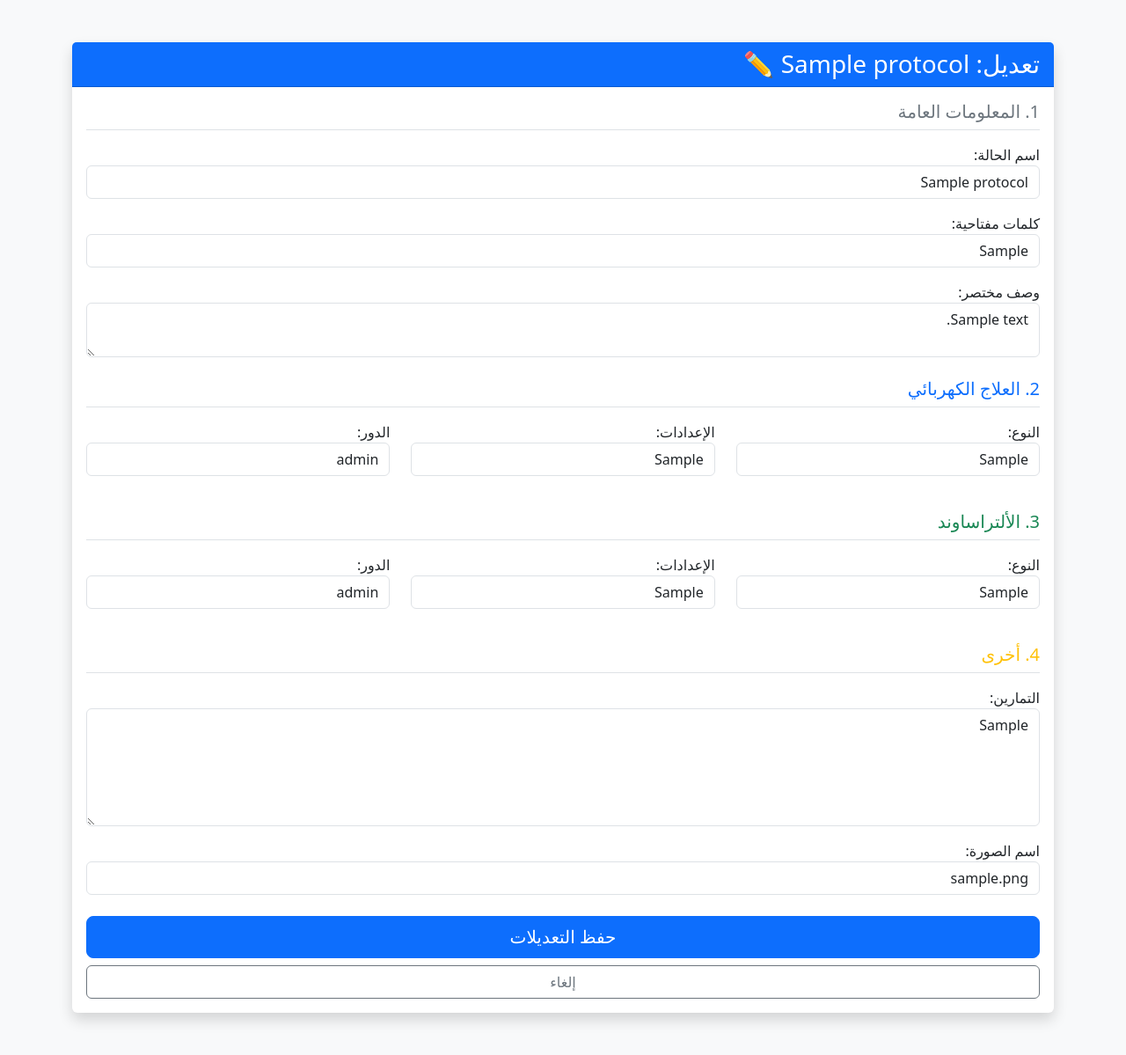
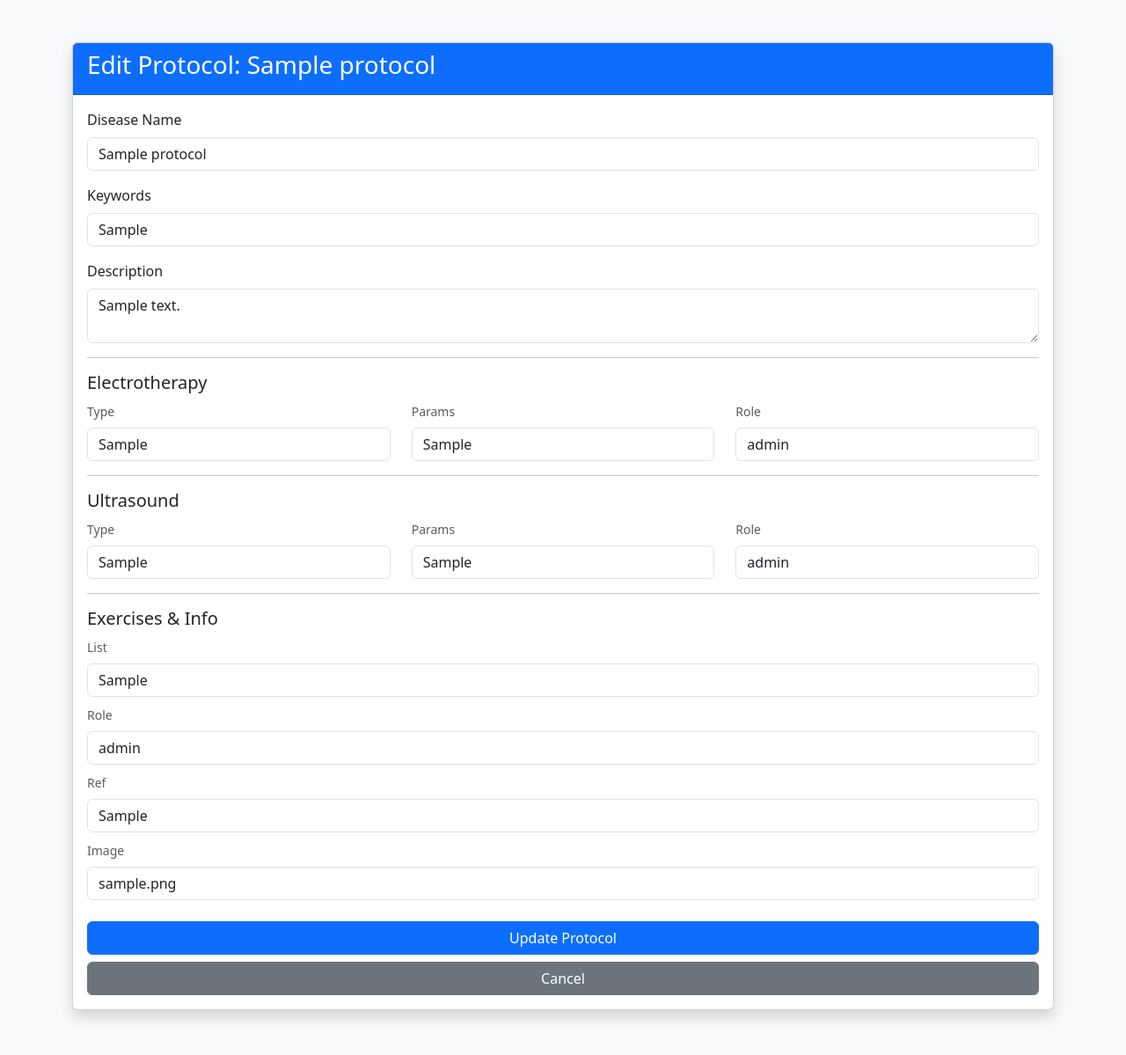
Before and after one commit to abohamza122025-a11y/PhysioExpert-Pro, a Flask app: page /admin/edit/1 in a window 1280 px wide. Shown: the whole page at 88% size. After the commit the page ends 1159 px from the top, so only its background shows below. Run offline with Flask 3, Linux system fonts and the light colour scheme; a user stored in the database is signed in; tables that the repository leaves empty hold one stand-in row (values such as "Sample post").

Commit message:
Update edit_protocol.html

```diff
--- a/templates/edit_protocol.html
+++ b/templates/edit_protocol.html
@@ -1,81 +1,64 @@
 <!DOCTYPE html>
-<html lang="ar" dir="rtl">
+<html lang="en">
 <head>
     <meta charset="UTF-8">
-    <title>تعديل البروتوكول</title>
+    <meta name="viewport" content="width=device-width, initial-scale=1.0">
+    <title>Edit Protocol</title>
     <link href="https://cdn.jsdelivr.net/npm/bootstrap@5.3.0/dist/css/bootstrap.min.css" rel="stylesheet">
 </head>
 <body class="bg-light">
-<div class="container py-5 text-end">
-    <div class="card shadow border-0">
+
+<div class="container mt-5 mb-5">
+    <div class="card shadow">
         <div class="card-header bg-primary text-white">
-            <h3 class="mb-0">تعديل: {{ protocol.disease_name }} ✏️</h3>
+            <h3>Edit Protocol: {{ protocol.disease_name }}</h3>
         </div>
         <div class="card-body">
             <form method="POST">
-                <h5 class="text-secondary border-bottom pb-2 mb-3">1. المعلومات العامة</h5>
                 <div class="mb-3">
-                    <label>اسم الحالة:</label>
+                    <label class="form-label">Disease Name</label>
                     <input type="text" name="disease_name" class="form-control" value="{{ protocol.disease_name }}" required>
                 </div>
+
                 <div class="mb-3">
-                    <label>كلمات مفتاحية:</label>
+                    <label class="form-label">Keywords</label>
                     <input type="text" name="keywords" class="form-control" value="{{ protocol.keywords }}">
                 </div>
+
                 <div class="mb-3">
-                    <label>وصف مختصر:</label>
+                    <label class="form-label">Description</label>
                     <textarea name="description" class="form-control" rows="2">{{ protocol.description }}</textarea>
                 </div>
 
-                <h5 class="text-primary border-bottom pb-2 mb-3 mt-4">2. العلاج الكهربائي</h5>
-                <div class="row">
-                    <div class="col-md-4 mb-3">
-                        <label>النوع:</label>
-                        <input type="text" name="estim_type" class="form-control" value="{{ protocol.estim_type }}">
-                    </div>
-                    <div class="col-md-4 mb-3">
-                        <label>الإعدادات:</label>
-                        <input type="text" name="estim_params" class="form-control" value="{{ protocol.estim_params }}">
-                    </div>
-                    <div class="col-md-4 mb-3">
-                        <label>الدور:</label>
-                        <input type="text" name="estim_role" class="form-control" value="{{ protocol.estim_role }}">
-                    </div>
+                <hr>
+                <h5>Electrotherapy</h5>
+                <div class="row mb-3">
+                    <div class="col-md-4"><label class="form-label small text-muted">Type</label><input type="text" name="estim_type" class="form-control" value="{{ protocol.estim_type }}"></div>
+                    <div class="col-md-4"><label class="form-label small text-muted">Params</label><input type="text" name="estim_params" class="form-control" value="{{ protocol.estim_params }}"></div>
+                    <div class="col-md-4"><label class="form-label small text-muted">Role</label><input type="text" name="estim_role" class="form-control" value="{{ protocol.estim_role }}"></div>
                 </div>
 
-                <h5 class="text-success border-bottom pb-2 mb-3 mt-4">3. الألتراساوند</h5>
-                <div class="row">
-                    <div class="col-md-4 mb-3">
-                        <label>النوع:</label>
-                        <input type="text" name="us_type" class="form-control" value="{{ protocol.us_type }}">
-                    </div>
-                    <div class="col-md-4 mb-3">
-                        <label>الإعدادات:</label>
-                        <input type="text" name="us_params" class="form-control" value="{{ protocol.us_params }}">
-                    </div>
-                    <div class="col-md-4 mb-3">
-                        <label>الدور:</label>
-                        <input type="text" name="us_role" class="form-control" value="{{ protocol.us_role }}">
-                    </div>
+                <hr>
+                <h5>Ultrasound</h5>
+                <div class="row mb-3">
+                    <div class="col-md-4"><label class="form-label small text-muted">Type</label><input type="text" name="us_type" class="form-control" value="{{ protocol.us_type }}"></div>
+                    <div class="col-md-4"><label class="form-label small text-muted">Params</label><input type="text" name="us_params" class="form-control" value="{{ protocol.us_params }}"></div>
+                    <div class="col-md-4"><label class="form-label small text-muted">Role</label><input type="text" name="us_role" class="form-control" value="{{ protocol.us_role }}"></div>
                 </div>
 
-                <h5 class="text-warning border-bottom pb-2 mb-3 mt-4">4. أخرى</h5>
-                <div class="mb-3">
-                    <label>التمارين:</label>
-                    <textarea name="exercises_list" class="form-control" rows="5">{{ protocol.exercises_list }}</textarea>
-                </div>
-                <div class="mb-3">
-                    <label>اسم الصورة:</label>
-                    <input type="text" name="electrode_image" class="form-control" value="{{ protocol.electrode_image }}">
-                </div>
+                <hr>
+                <h5>Exercises & Info</h5>
+                <div class="mb-2"><label class="form-label small text-muted">List</label><input type="text" name="exercises_list" class="form-control" value="{{ protocol.exercises_list }}"></div>
+                <div class="mb-2"><label class="form-label small text-muted">Role</label><input type="text" name="exercises_role" class="form-control" value="{{ protocol.exercises_role }}"></div>
+                <div class="mb-2"><label class="form-label small text-muted">Ref</label><input type="text" name="source_ref" class="form-control" value="{{ protocol.source_ref }}"></div>
+                <div class="mb-2"><label class="form-label small text-muted">Image</label><input type="text" name="electrode_image" class="form-control" value="{{ protocol.electrode_image }}"></div>
 
-                <div class="d-grid gap-2 mt-4">
-                    <button type="submit" class="btn btn-primary btn-lg">حفظ التعديلات</button>
-                    <a href="/admin" class="btn btn-outline-secondary">إلغاء</a>
-                </div>
+                <button type="submit" class="btn btn-primary mt-3 w-100">Update Protocol</button>
             </form>
+            <a href="/admin" class="btn btn-secondary mt-2 w-100">Cancel</a>
         </div>
     </div>
 </div>
+
 </body>
 </html>
```
